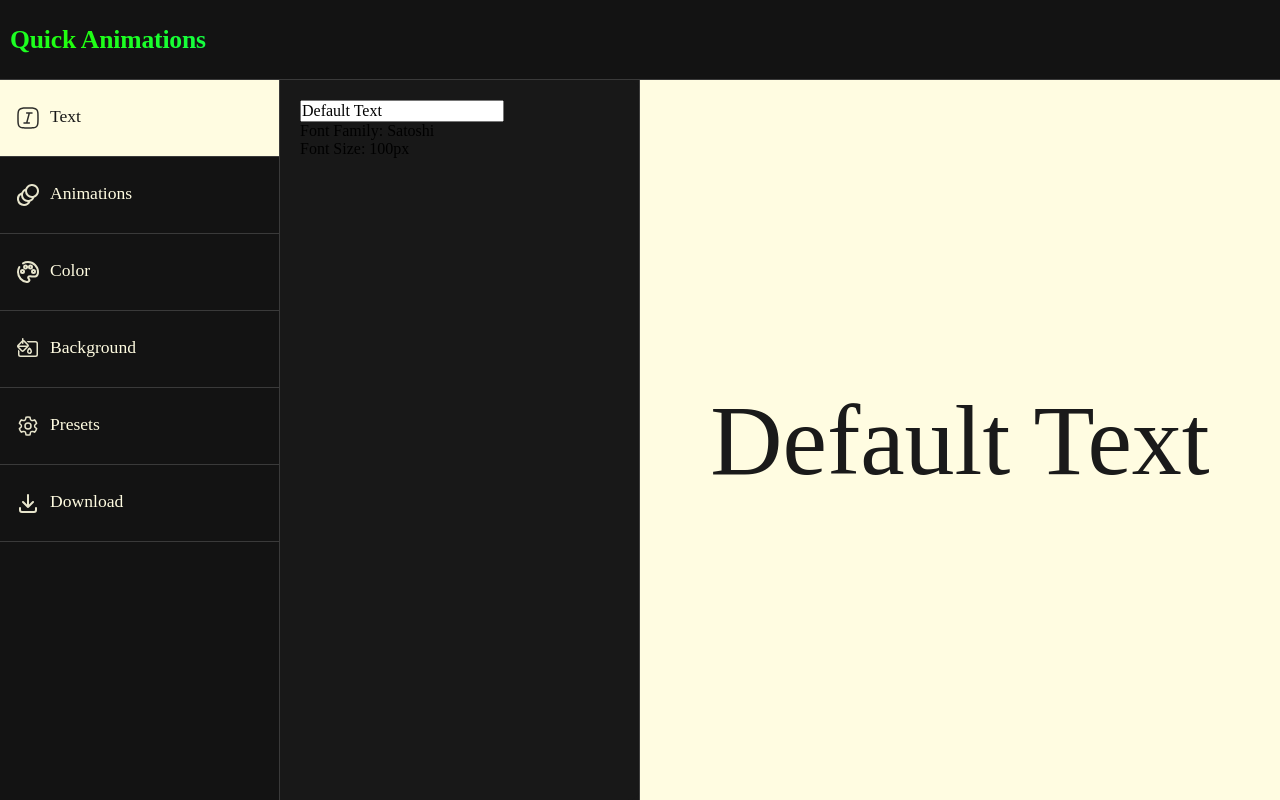
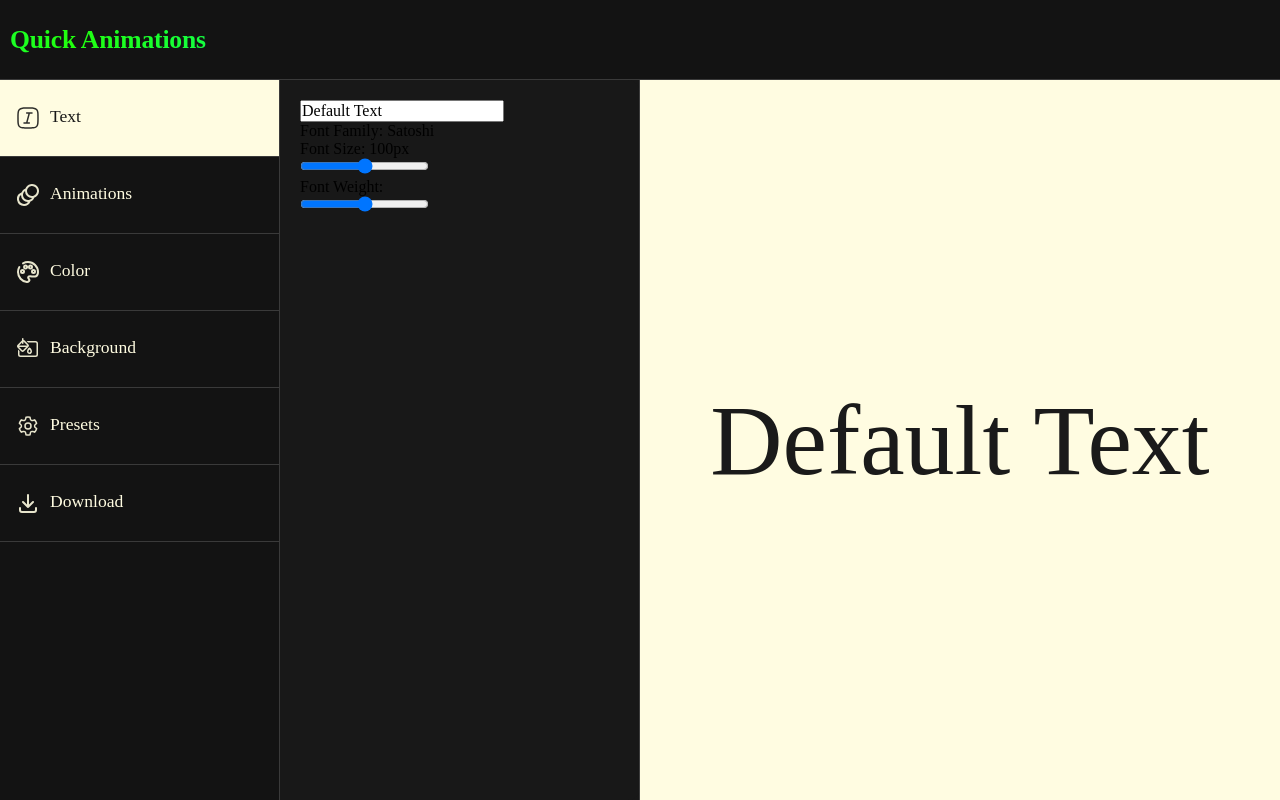
Before and after one commit to matiasecharri/bloop, a Next.js app: page / in a window 1280 px wide. Built offline with nearby package versions, Linux system fonts and the light colour scheme.

Commit message:
feat(draft): add text picker inputs

```diff
--- a/src/app/features/animation-dashboard/sidebar/components/TextPicker/TextPicker.tsx
+++ b/src/app/features/animation-dashboard/sidebar/components/TextPicker/TextPicker.tsx
@@ -3,6 +3,7 @@ import { capitalize } from "@/shared/utilities";
 
 const TextPicker = () => {
   const { state, dispatch } = useControls();
+
   const { text } = state;
 
   return (
@@ -13,12 +14,38 @@ const TextPicker = () => {
         onChange={(e) =>
           dispatch({
             type: CONTROLS_ACTIONS.TEXT,
-            payload: { ...text, userText: e.target.value },
+            payload: { userText: e.target.value },
           })
         }
       />
       <p>Font Family: {capitalize(text.fontFamily)}</p>
       <p>Font Size: {text.fontSize}</p>
+      <input
+        type="range"
+        min={10}
+        max={100}
+        value={text.fontSize}
+        onChange={(e) =>
+          dispatch({
+            type: CONTROLS_ACTIONS.TEXT,
+            payload: { fontSize: Number(e.target.value) },
+          })
+        }
+      />
+      <p>Font Weight: {text.fontWeight}</p>
+      <input
+        type="range"
+        min={100}
+        max={900}
+        step={100}
+        value={text.fontWeight}
+        onChange={(e) =>
+          dispatch({
+            type: CONTROLS_ACTIONS.TEXT,
+            payload: { fontWeight: Number(e.target.value) },
+          })
+        }
+      />
     </article>
   );
 };
```
